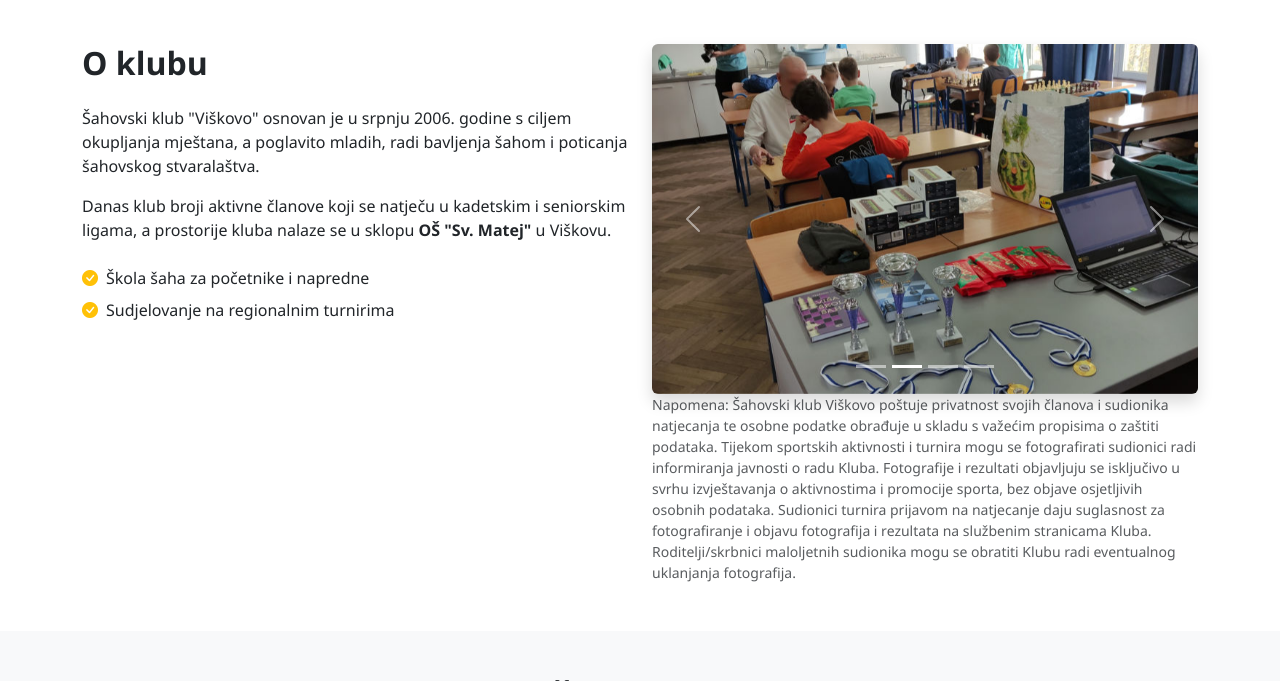
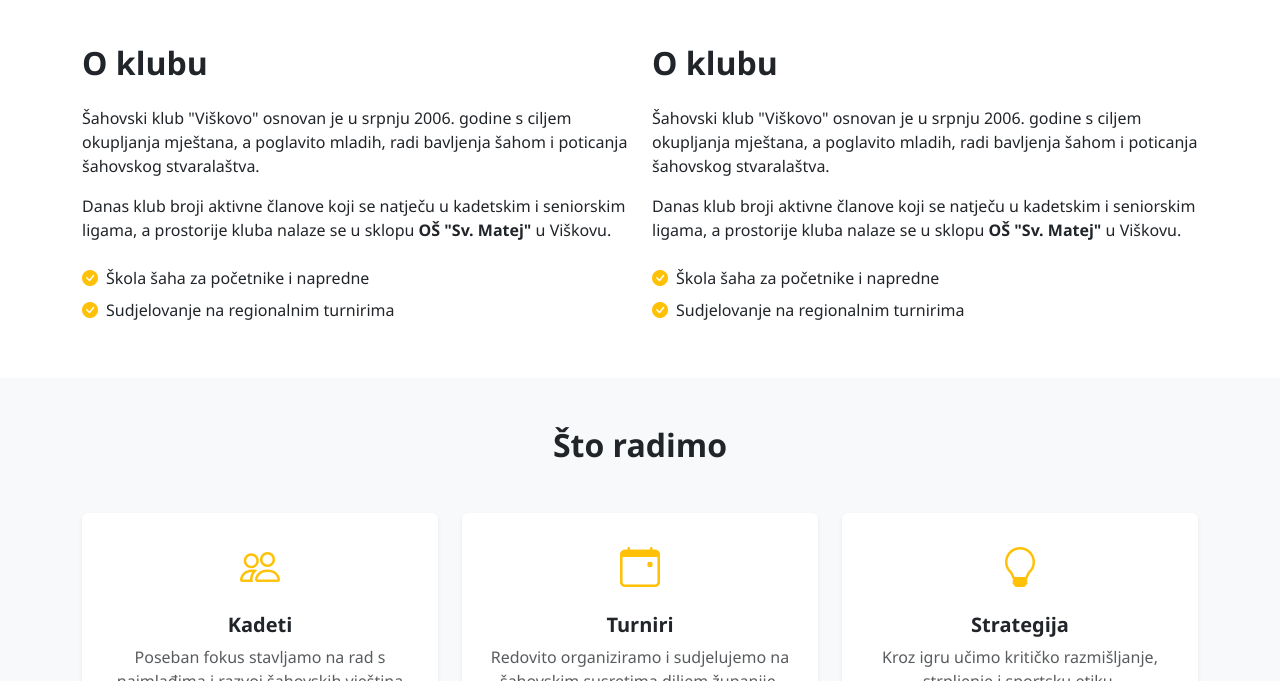
Before and after one commit to skviskovo/skviskovo.hr, a Jekyll site: the page built from index.html, in a window 1280 px wide and 900 px high, scrolled down 471 px, cut to the strip 219-900 px from the top of the window. Built offline with Jekyll 4.4.1, drawn with Linux system fonts in a browser that asks for light colours.

Commit message:
Update index.html

```diff
--- a/index.html
+++ b/index.html
@@ -32,43 +32,20 @@ title: Početna
         </div>
       </div>
 
-      <div class="col-lg-6">
-        <div id="galerija-div" class="rounded">
-
-          <div id="klubCarousel" class="carousel slide" data-bs-ride="carousel">
-            <div class="carousel-indicators">
-              <button type="button" data-bs-target="#klubCarousel" data-bs-slide-to="0" class="active"></button>
-              <button type="button" data-bs-target="#klubCarousel" data-bs-slide-to="1"></button>
-              <button type="button" data-bs-target="#klubCarousel" data-bs-slide-to="2"></button>
-              <button type="button" data-bs-target="#klubCarousel" data-bs-slide-to="3"></button>
-            </div>
-
-            <div class="carousel-inner shadow rounded">
-              <div class="carousel-item active">
-                <img src="images/1772184231310_opt_bl.jpg" class="d-block w-100 carousel-img" alt="Fotografija 1">
-              </div>
-              <div class="carousel-item">
-                <img src="images/1772184231315_opt_bl.jpg" class="d-block w-100 carousel-img" alt="Fotografija 2">
-              </div>
-              <div class="carousel-item">
-                <img src="images/1772184560462_opt_bl.jpg" class="d-block w-100 carousel-img" alt="Fotografija 3">
-              </div>
-              <div class="carousel-item">
-                <img src="images/1772184560470_opt_bl.jpg" class="d-block w-100 carousel-img" alt="Fotografija 4">
-              </div>
-            </div>
-
-            <button class="carousel-control-prev" type="button" data-bs-target="#klubCarousel" data-bs-slide="prev">
-              <span class="carousel-control-prev-icon" aria-hidden="true"></span>
-              <span class="visually-hidden">Prethodna</span>
-            </button>
-            <button class="carousel-control-next" type="button" data-bs-target="#klubCarousel" data-bs-slide="next">
-              <span class="carousel-control-next-icon" aria-hidden="true"></span>
-              <span class="visually-hidden">Sljedeća</span>
-            </button>
+      <div class="col-lg-6 mb-4 mb-lg-0">
+        <h2 class="fw-bold mb-4">O klubu</h2>
+        <p>Šahovski klub "Viškovo" osnovan je u srpnju 2006. godine s ciljem okupljanja mještana, a poglavito mladih, radi bavljenja šahom i poticanja šahovskog stvaralaštva.</p>
+        <p>Danas klub broji aktivne članove koji se natječu u kadetskim i seniorskim ligama, a prostorije kluba nalaze se u sklopu <strong>OŠ "Sv. Matej"</strong> u Viškovu.</p>
+        <div class="mt-4">
+          <div class="d-flex mb-2">
+            <i class="bi bi-check-circle-fill text-warning me-2"></i>
+            <span>Škola šaha za početnike i napredne</span>
+          </div>
+          <div class="d-flex mb-2">
+            <i class="bi bi-check-circle-fill text-warning me-2"></i>
+            <span>Sudjelovanje na regionalnim turnirima</span>
           </div>
         </div>
-        <div class="figure-caption small">Napomena: Šahovski klub Viškovo poštuje privatnost svojih članova i sudionika natjecanja te osobne podatke obrađuje u skladu s važećim propisima o zaštiti podataka. Tijekom sportskih aktivnosti i turnira mogu se fotografirati sudionici radi informiranja javnosti o radu Kluba. Fotografije i rezultati objavljuju se isključivo u svrhu izvještavanja o aktivnostima i promocije sporta, bez objave osjetljivih osobnih podataka. Sudionici turnira prijavom na natjecanje daju suglasnost za fotografiranje i objavu fotografija i rezultata na službenim stranicama Kluba. Roditelji/skrbnici maloljetnih sudionika mogu se obratiti Klubu radi eventualnog uklanjanja fotografija.</div>
       </div>
 
     </div>
```
